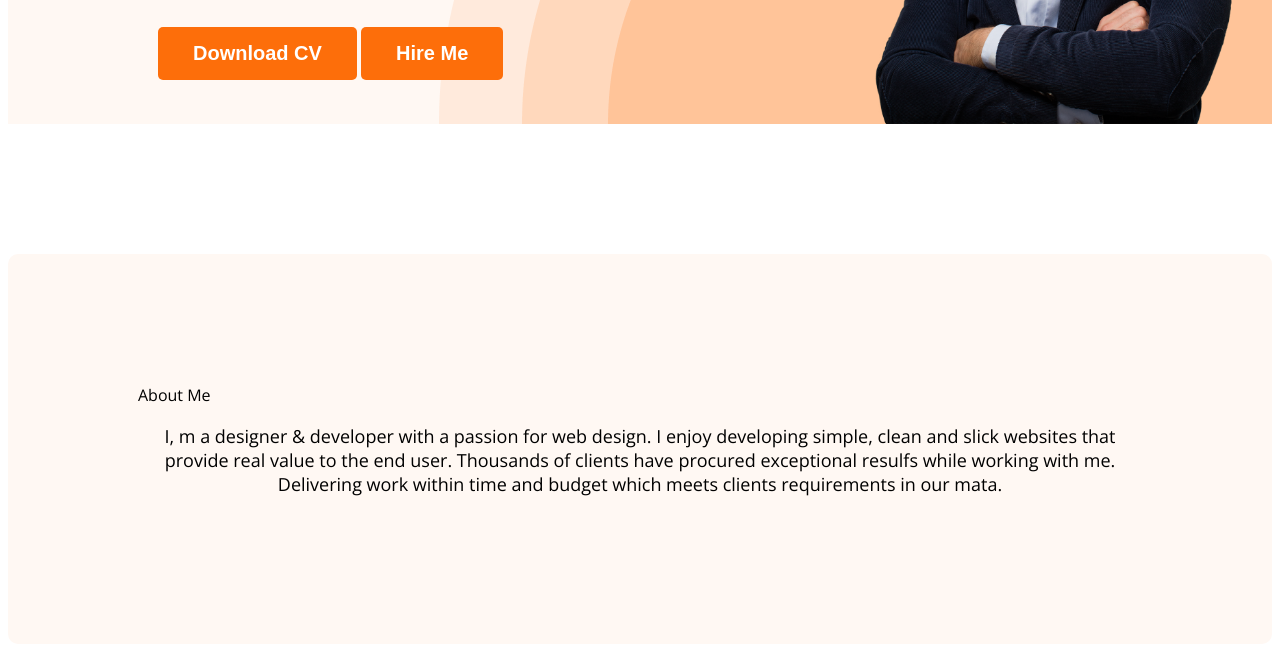
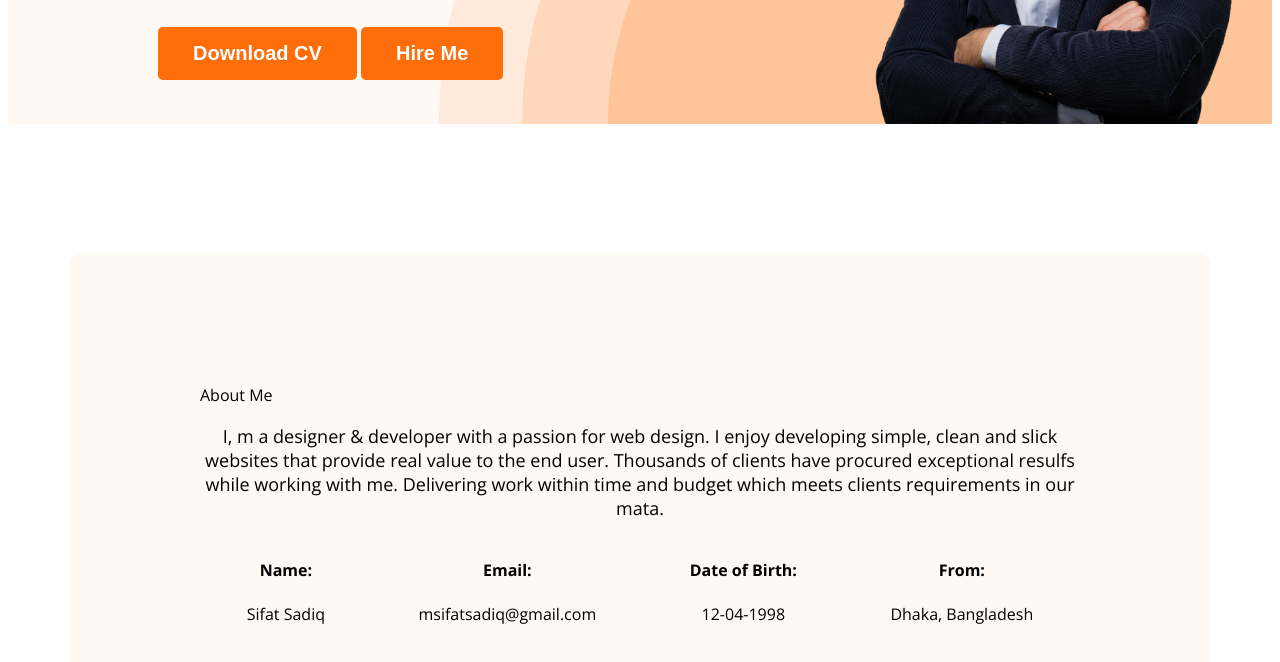
Before and after one commit to msifatsadiq/web-developer-porfolio, a plain HTML site: page index.html in a window 1280 px wide. Shown: the part 528-1190 px from the top of the page. Drawn offline with nearby package versions, Linux system fonts and the light colour scheme.

Commit message:
added about info

```diff
--- a/index.html
+++ b/index.html
@@ -40,6 +40,24 @@
         <section class="about">
             <section class="title">About Me</section>
             <p class="sec-discription">I, m a designer & developer with a passion for web design. I enjoy developing simple, clean and slick websites that provide real value to the end user. Thousands of clients have procured exceptional resulfs while working with me. Delivering work within time and budget which meets clients requirements in our mata.</p>
+            <div class="about-info-container">
+                <div class="about-info">
+                    <h4 class="info-title">Name:</h4>
+                    <p class="info-description">Sifat Sadiq</p>
+                </div>
+                <div class="about-info">
+                    <h4 class="info-title">Email:</h4>
+                    <p class="info-description">msifatsadiq@gmail.com</p>
+                </div>
+                <div class="about-info">
+                    <h4 class="info-title">Date of Birth:</h4>
+                    <p class="info-description">12-04-1998</p>
+                </div>
+                <div class="about-info">
+                    <h4 class="info-title">From:</h4>
+                    <p class="info-description">Dhaka, Bangladesh</p>
+                </div>
+            </div>
         </section>
     </main>
 
--- a/styles/portfolio.css
+++ b/styles/portfolio.css
@@ -109,6 +109,10 @@ nav a {
 }
 
 /* Main section style */
+main {
+    max-width: 1140px;
+    margin: 0 auto;
+}
 
 /* About Section Styles */
 
@@ -118,3 +122,12 @@ nav a {
     background: #FFF8F3;
     margin-top: 130px;
 }
+
+.about-info-container {
+    display: flex;
+    justify-content: space-around;
+}
+
+.about-info {
+    text-align: center;
+}
```
